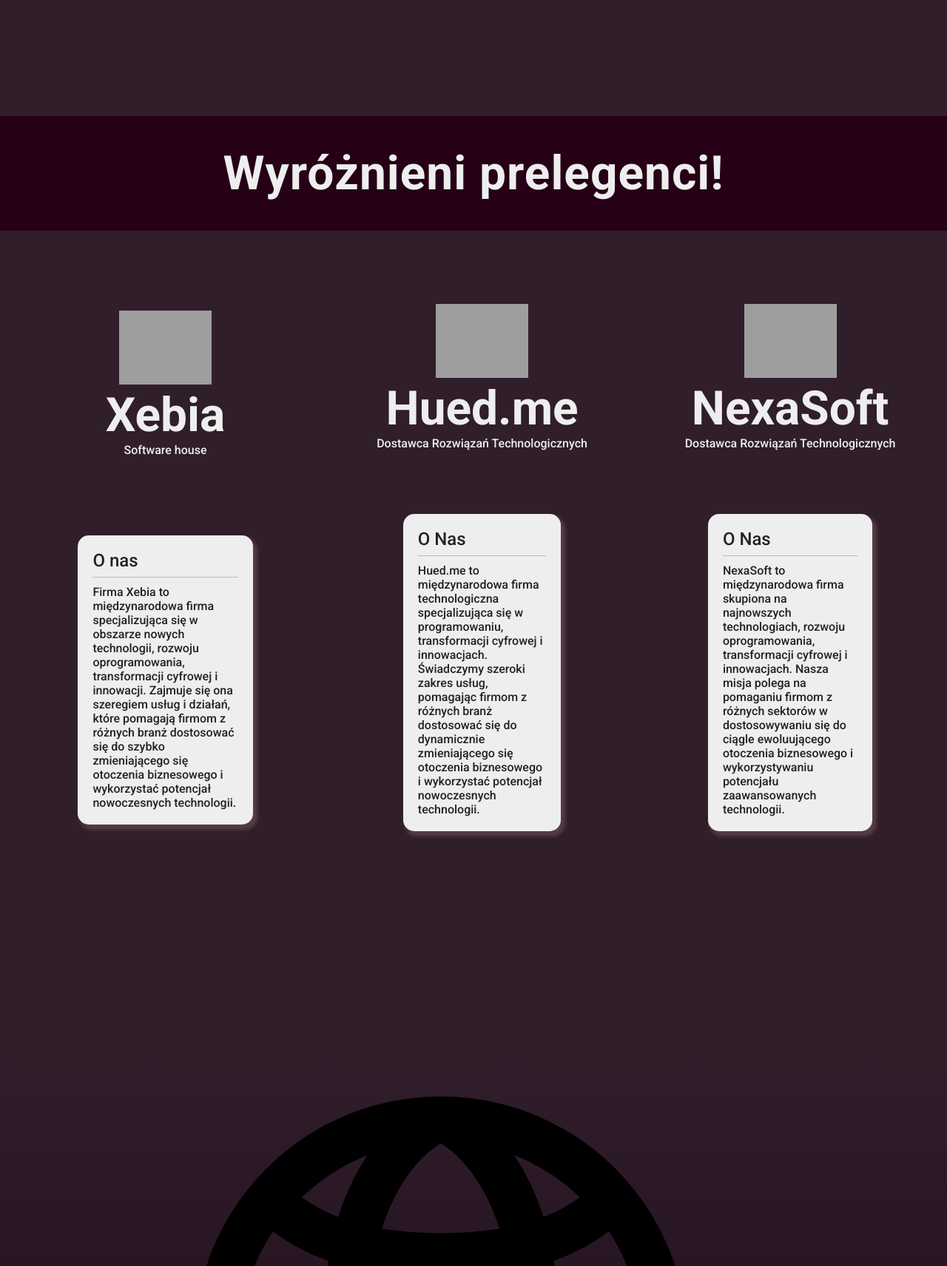
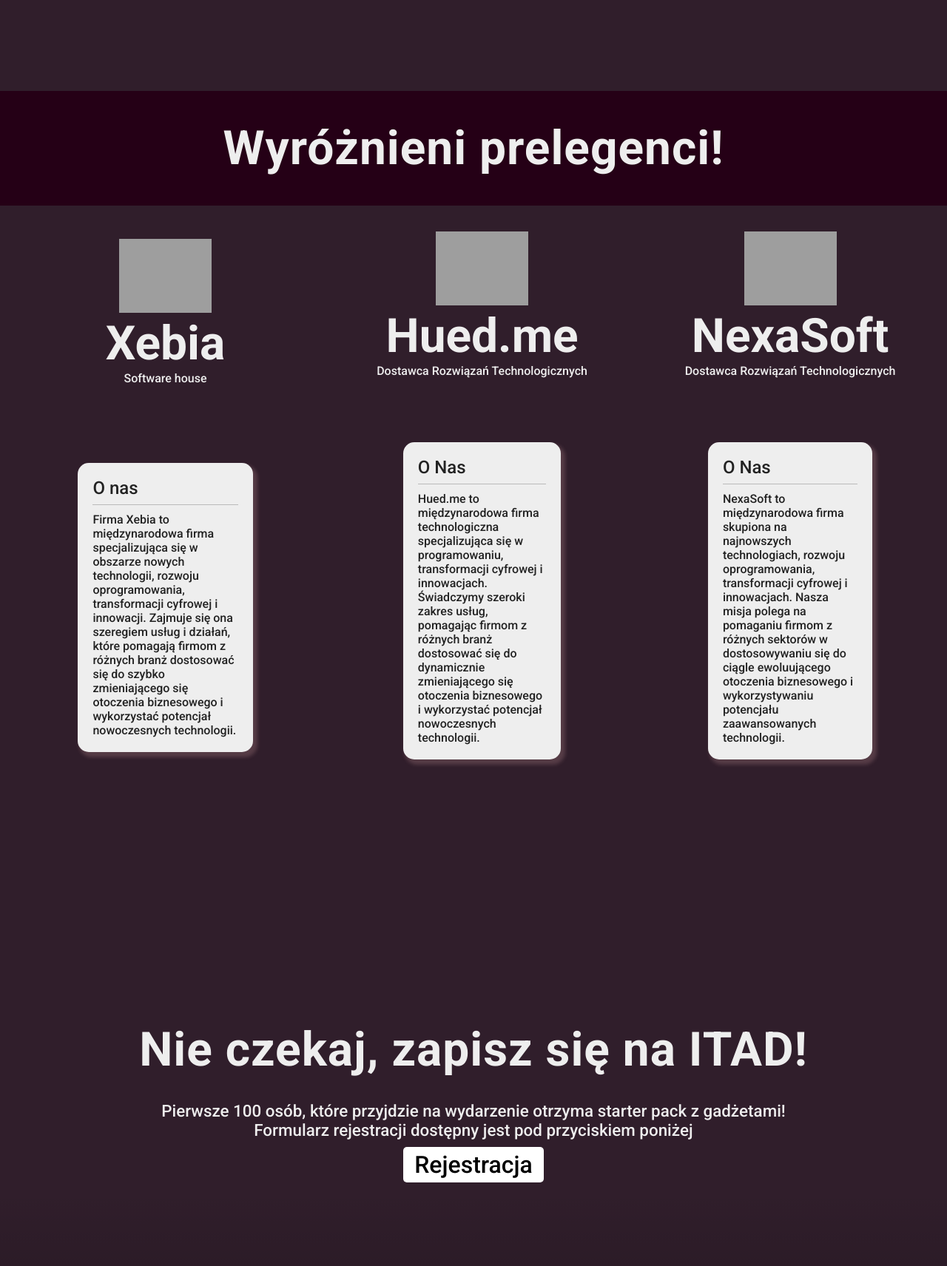
Before and after one commit to EKA-NET/ITAD, an Astro site: page / in a window 1280 px wide. Shown: the part 1088-2800 px from the top of the page at 74% size. Built offline with nearby package versions, Linux system fonts and the light colour scheme; Astro itself is replaced by a stand-in of ours; grey boxes are pictures that could not be loaded.

Commit message:
Add register panel

```diff
--- a/src/components/FeaturedCompanies.astro
+++ b/src/components/FeaturedCompanies.astro
@@ -31,7 +31,9 @@
 ];
 ---
 
-<div class="container">
+<h3 class="meet-companies center">Wyróżnieni prelegenci!</h3>
+
+<section class="container">
 {
   companies.map((company) => (
     <div class="company-container">
@@ -56,9 +58,19 @@
 </div>
 
 <style>
+  .meet-companies {
+    font-size: 4rem;
+    letter-spacing: 1px;
+    background-color: #250016;
+    padding: 5vh;
+    margin: 0;
+  }
+
   .container {
     display: flex;
+    padding-bottom: 30vh;
     flex-direction: row;
+    color: var(--text-color);
   }
 
   .company-container {
@@ -67,18 +79,15 @@
     align-items: center;
     justify-content: space-around;
     height: 100vh;
-    color: #222222;
   }
 
   .header-description {
     font-size: 1rem;
-    color: var(--text-white);
   }
 
   .title {
     font-size: 4rem;
     margin: 0;
-    color: var(--text-white);
   }
 
   .header-container {
--- a/src/components/Footer.astro
+++ b/src/components/Footer.astro
@@ -16,9 +16,9 @@
 
 <style>
   footer {
-    background-image: linear-gradient(180deg, var(--bg-color) 0%, #140014 100%);
-    padding-bottom: 30vh;
-    margin-top: 30vh;
+    background-image: linear-gradient(180deg, rgba(255, 255, 255, 0), rgb(0, 0, 0));
+    padding-bottom: 15vh;
+    padding-top: 25vh;
   }
 
   [astro-icon] {
--- /dev/null
+++ b/src/components/Register.astro
@@ -0,0 +1,43 @@
+---
+
+---
+
+<section class="register-container">
+  <h3 class="register-header">Nie czekaj, zapisz się na ITAD!</h3>
+
+  <div class="register-desc">
+    Pierwsze 100 osób, które przyjdzie na wydarzenie otrzyma starter pack z
+    gadżetami!
+    <br>
+    Formularz rejestracji dostępny jest pod przyciskiem poniżej
+  </div>
+  <a href="#" class="register-button">Rejestracja</a>
+</div>
+
+
+<style>
+  .register-container {
+    text-align: center;
+  }
+
+  .register-header {
+    font-size: 4em;
+    margin-bottom: 0.5em;
+    letter-spacing: 1px;
+  }
+
+  .register-button {
+    display: inline-block;
+    font-size: 2em;
+    background-color: #ffffff;
+    padding: 5px 15px;
+    margin: 10px;
+    border-radius: 5px;
+    text-decoration: none;
+    color: #000;
+  }
+
+  .register-desc {
+    font-size: 1.4em;
+  }
+</style>
--- a/src/components/intro.astro
+++ b/src/components/intro.astro
@@ -3,10 +3,9 @@
 
 ---
 
-<div class="intro">
+<section class="intro">
   <div class="header-container">
     <h1 class="intro-header">IT Academic Day 2023</h1>
-    <h3>Przyjdź 3 grudnia 2023 o 8:00! bud. C-13 Politechniki Wrocławskiej</h2>
     <CodeWriter />
   </div>
 
@@ -45,6 +44,7 @@
 
   .intro-header {
     font-size: 6em;
+    margin-top: 0.6em;
     margin-bottom: 0.2em;
     font-family: monospace;
   }
--- a/src/components/navbar.astro
+++ b/src/components/navbar.astro
@@ -23,6 +23,7 @@
     <a href="http://www.ekadotnet.pwr.edu.pl" class="nav-link">EKA.NET</a>
   </div>
   <div class="nav-right">
+    <a href="#" class="nav-link">Rejestracja</a>
     <a href="sponsors" class="nav-link">Sponsorzy</a>
     <div class="menu-container">
       <div class="menu">
--- a/src/pages/index.astro
+++ b/src/pages/index.astro
@@ -2,21 +2,13 @@
 import Layout from "../layouts/Layout.astro";
 import Intro from "../components/Intro.astro";
 import FeaturedCompanies from "../components/FeaturedCompanies.astro";
+import Register from "../components/Register.astro";
 ---
 
 <Layout title="IT Academic Day 2023">
   <main>
     <Intro />
-    <h3 class="meet-companies center">Wyróżnieni prelegenci!</h3>
     <FeaturedCompanies />
+    <Register />
   </main>
 </Layout>
-
-<style>
-  .meet-companies {
-    font-size: 4rem;
-    letter-spacing: 1px;
-    background-color: #250016;
-    padding: 5vh;
-  }
-</style>
```
